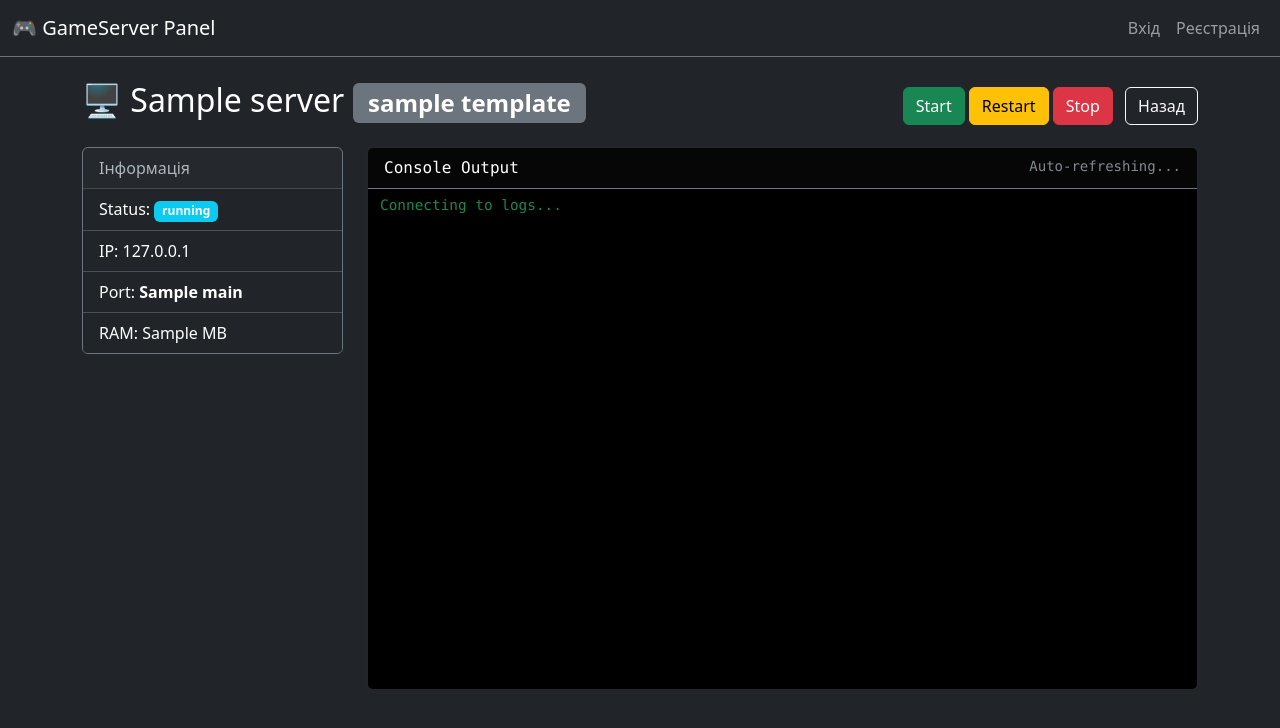
After one commit to shibazzaki/Degree, a Flask app: template app/templates/server_details.html in a window 1280 px wide. The commit adds this page. Shown: the top 728 px of the page. Run offline with Flask 3, Linux system fonts and the light colour scheme; the template is opened without the code that fills it: most values are stand-ins (such as "Sample title", 1, 10 or a date in 2020).

Commit message:
delete/restart/управління успішно працюють, сервера встають!!!

```diff
--- a/app/routes.py
+++ b/app/routes.py
@@ -1,4 +1,4 @@
-from flask import Blueprint, render_template, redirect, url_for, flash, request
+from flask import Blueprint, render_template, redirect, url_for, flash, request, jsonify, abort
 from flask_login import login_user, logout_user, login_required, current_user
 from werkzeug.security import generate_password_hash, check_password_hash
 from . import db, login_manager
@@ -174,3 +174,103 @@ def dashboard():
 def logout():
     logout_user()
     return redirect(url_for('main.login'))
+
+
+# --- УПРАВЛІННЯ СЕРВЕРОМ ---
+
+@bp.route('/server/<int:server_id>')
+@login_required
+def server_details(server_id):
+    server = GameServer.query.get_or_404(server_id)
+    # Перевірка прав доступу (щоб не лазили в чужі сервери)
+    if server.owner_id != current_user.id:
+        abort(403)
+    return render_template('server_details.html', server=server)
+
+
+@bp.route('/server/<int:server_id>/<action>')
+@login_required
+def server_action(server_id, action):
+    server = GameServer.query.get_or_404(server_id)
+    if server.owner_id != current_user.id:
+        abort(403)
+
+    client = docker.from_env()
+    container_name = f"server_{server.uuid}"
+
+    try:
+        container = client.containers.get(container_name)
+
+        if action == 'start':
+            container.start()
+            server.status = 'running'
+            flash('Сервер запускається...', 'success')
+        elif action == 'stop':
+            container.stop()
+            server.status = 'stopped'
+            flash('Сервер зупинено.', 'warning')
+        elif action == 'restart':
+            container.restart()
+            server.status = 'running'
+            flash('Сервер перезавантажено.', 'info')
+        elif action == 'kill':
+            container.kill()
+            server.status = 'stopped'
+            flash('Сервер примусово вбито.', 'danger')
+
+        db.session.commit()
+
+    except docker.errors.NotFound:
+        server.status = 'error'
+        db.session.commit()
+        flash('Контейнер не знайдено! Можливо, він був видалений вручну.', 'danger')
+    except Exception as e:
+        flash(f'Помилка виконання дії: {e}', 'danger')
+
+    return redirect(url_for('main.server_details', server_id=server.id))
+
+
+@bp.route('/server/<int:server_id>/delete')
+@login_required
+def delete_server(server_id):
+    server = GameServer.query.get_or_404(server_id)
+    if server.owner_id != current_user.id:
+        abort(403)
+
+    client = docker.from_env()
+    container_name = f"server_{server.uuid}"
+
+    # Спробуємо видалити контейнер
+    try:
+        try:
+            container = client.containers.get(container_name)
+            container.stop()
+            container.remove()
+        except docker.errors.NotFound:
+            pass  # Якщо контейнера вже немає, просто видаляємо з БД
+
+        db.session.delete(server)
+        db.session.commit()
+        flash('Сервер успішно видалено.', 'success')
+    except Exception as e:
+        flash(f'Помилка видалення: {e}', 'danger')
+
+    return redirect(url_for('main.dashboard'))
+
+
+@bp.route('/server/<int:server_id>/logs')
+@login_required
+def server_logs(server_id):
+    """AJAX маршрут для отримання логів"""
+    server = GameServer.query.get_or_404(server_id)
+    if server.owner_id != current_user.id:
+        return jsonify({'error': 'Access denied'}), 403
+
+    client = docker.from_env()
+    try:
+        container = client.containers.get(f"server_{server.uuid}")
+        # Отримуємо останні 100 рядків логів
+        logs = container.logs(tail=100).decode('utf-8')
+        return jsonify({'logs': logs, 'status': container.status})
+    except Exception as e:
+        return jsonify({'logs': f"Error fetching logs: {e}", 'status': 'unknown'})
--- a/app/templates/dashboard.html
+++ b/app/templates/dashboard.html
@@ -22,8 +22,8 @@
                     <strong>Port:</strong> {{ server.assigned_ports.get('main') }}<br>
                     <strong>RAM:</strong> {{ server.allocated_ram }} MB
                 </p>
-                <a href="#" class="btn btn-light btn-sm">Управління</a>
-                <a href="#" class="btn btn-danger btn-sm">Видалити</a>
+                <a href="{{ url_for('main.server_details', server_id=server.id) }}" class="btn btn-primary btn-sm">Управління</a>
+                <a href="{{ url_for('main.delete_server', server_id=server.id) }}" class="btn btn-danger btn-sm" onclick="return confirm('Ви точно хочете видалити цей сервер? Дані будуть втрачені!');">Видалити</a>
             </div>
         </div>
     </div>
--- /dev/null
+++ b/app/templates/server_details.html
@@ -0,0 +1,72 @@
+{% extends "base.html" %}
+
+{% block content %}
+<div class="row mb-3">
+    <div class="col-md-12 d-flex justify-content-between align-items-center">
+        <h2>🖥 {{ server.name }} <span class="badge bg-secondary text-lowercase">{{ server.template.name }}</span></h2>
+        <div>
+            <a href="{{ url_for('main.server_action', server_id=server.id, action='start') }}" class="btn btn-success">Start</a>
+            <a href="{{ url_for('main.server_action', server_id=server.id, action='restart') }}" class="btn btn-warning">Restart</a>
+            <a href="{{ url_for('main.server_action', server_id=server.id, action='stop') }}" class="btn btn-danger">Stop</a>
+            <a href="{{ url_for('main.dashboard') }}" class="btn btn-outline-light ms-2">Назад</a>
+        </div>
+    </div>
+</div>
+
+<div class="row">
+    <div class="col-md-3">
+        <div class="card bg-dark border-secondary mb-3">
+            <div class="card-header">Інформація</div>
+            <ul class="list-group list-group-flush">
+                <li class="list-group-item bg-dark text-white">Status: <span id="status-badge" class="badge bg-info">{{ server.status }}</span></li>
+                <li class="list-group-item bg-dark text-white">IP: 127.0.0.1</li>
+                <li class="list-group-item bg-dark text-white">Port: <strong>{{ server.assigned_ports.get('main') }}</strong></li>
+                <li class="list-group-item bg-dark text-white">RAM: {{ server.allocated_ram }} MB</li>
+            </ul>
+        </div>
+    </div>
+
+    <div class="col-md-9">
+        <div class="card bg-black text-white font-monospace">
+            <div class="card-header border-secondary d-flex justify-content-between">
+                <span>Console Output</span>
+                <small class="text-muted">Auto-refreshing...</small>
+            </div>
+            <div class="card-body p-0">
+                <textarea id="console-logs" class="form-control bg-black text-success border-0"
+                          style="height: 500px; resize: none; font-family: 'Consolas', monospace; font-size: 0.9rem;"
+                          readonly>Connecting to logs...</textarea>
+            </div>
+        </div>
+    </div>
+</div>
+
+<script>
+    // Функція для оновлення логів
+    function updateLogs() {
+        fetch("{{ url_for('main.server_logs', server_id=server.id) }}")
+            .then(response => response.json())
+            .then(data => {
+                const consoleArea = document.getElementById('console-logs');
+                const statusBadge = document.getElementById('status-badge');
+
+                // Оновлюємо текст логів
+                // Якщо користувач не скролив вгору, автоскролимо вниз
+                const isScrolledToBottom = consoleArea.scrollHeight - consoleArea.clientHeight <= consoleArea.scrollTop + 1;
+
+                consoleArea.value = data.logs;
+                statusBadge.innerText = data.status;
+
+                if(isScrolledToBottom) {
+                    consoleArea.scrollTop = consoleArea.scrollHeight;
+                }
+            })
+            .catch(error => console.error('Error fetching logs:', error));
+    }
+
+    // Запускаємо оновлення кожні 2 секунди
+    setInterval(updateLogs, 2000);
+    // І запускаємо одразу при завантаженні
+    updateLogs();
+</script>
+{% endblock %}
```
